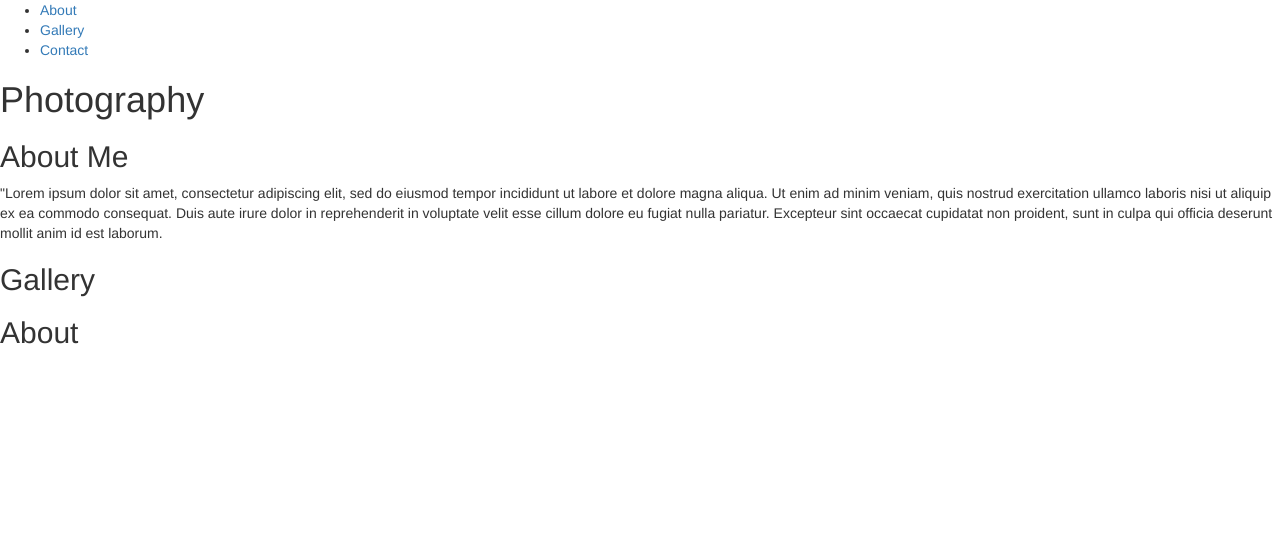
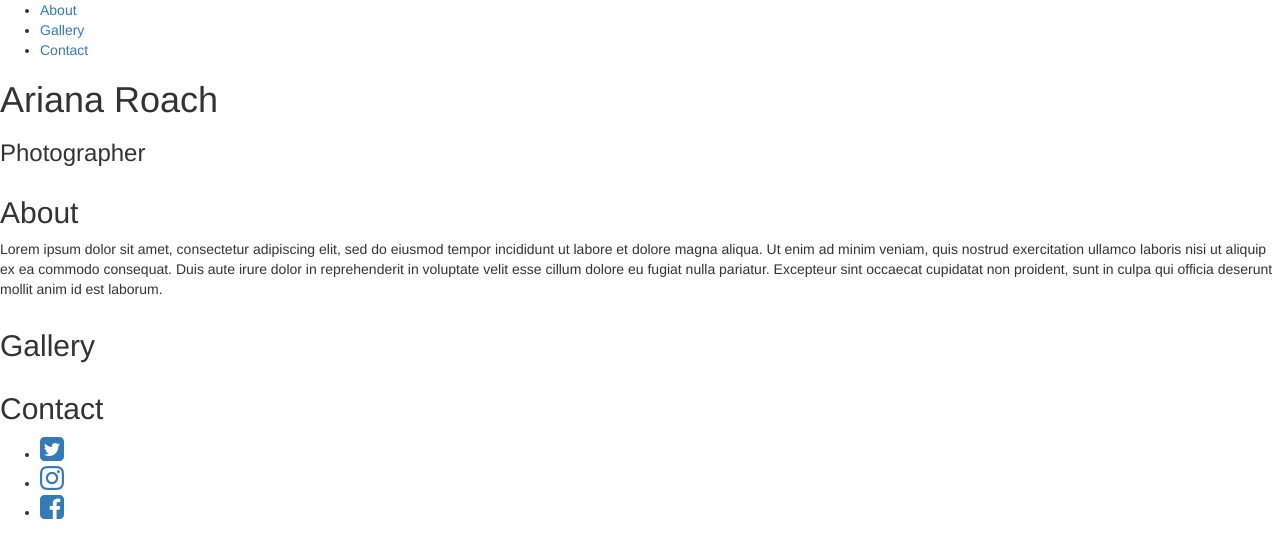
Before and after one commit to KadenZipfel/ariana-portfolio, a plain HTML site: page index.html in a window 1280 px wide. Drawn offline with nearby package versions, Linux system fonts and the light colour scheme.

Commit message:
Add classes

```diff
--- a/index.html
+++ b/index.html
@@ -10,6 +10,7 @@
     <link rel="stylesheet" href="https://maxcdn.bootstrapcdn.com/font-awesome/4.7.0/css/font-awesome.min.css">
   </head>
   <body>
+
     <nav>
       <ul>
         <li><a href="#about">About</a></li>
@@ -17,12 +18,21 @@
         <li><a href="#contact">Contact</a></li>
       </ul>
     </nav>
+
     <section class="hero">
-      <h1>Photography</h1>
+      <div class="background-image"></div>
+      <div class="hero-content">
+        <h1 class="header">Ariana Roach</h1>
+        <h3>Photographer</h3>
+      </div>
     </section>
+
+    <!--About Anchor-->
+    <a name="about"></a>
+  <div class="clearfix"></div>
     <section class="about">
-      <h2>About Me</h2>
-      <p>"Lorem ipsum dolor sit amet, consectetur adipiscing elit, sed do
+      <h2 class="header">About</h2>
+      <p>Lorem ipsum dolor sit amet, consectetur adipiscing elit, sed do
       eiusmod tempor incididunt ut labore et dolore magna aliqua. Ut enim ad
       minim veniam, quis nostrud exercitation ullamco laboris nisi ut aliquip
       ex ea commodo consequat. Duis aute irure dolor in reprehenderit in
@@ -30,14 +40,27 @@
       sint occaecat cupidatat non proident, sunt in culpa qui officia deserunt
       mollit anim id est laborum.</p>
     </section>
+
+    <!--Gallery Anchor-->
+    <a name="gallery"></a>
+  <div class="clearfix"></div>
     <section class="gallery">
-      <h2>Gallery</h2>
+      <h2 class="header">Gallery</h2>
     </section>
+
+    <!--Contact Anchor-->
+    <a name="contact"></a>
+  <div class="clearfix"></div>
     <section class="contact">
-      <h2>About</h2>
+      <h2 class="header">Contact</h2>
     </section>
+
     <footer>
-      <!--Icons for social media here-->
+      <ul>
+  			<li><a href="#"><i class="fa fa-twitter-square fa-2x"></i></a></li>
+  			<li><a href="#"><i class="fa fa-instagram fa-2x"></i></a></li>
+  			<li><a href="#"><i class="fa fa-facebook-square fa-2x"></i></a></li>
+  		</ul>
     </footer>
 
 
```
